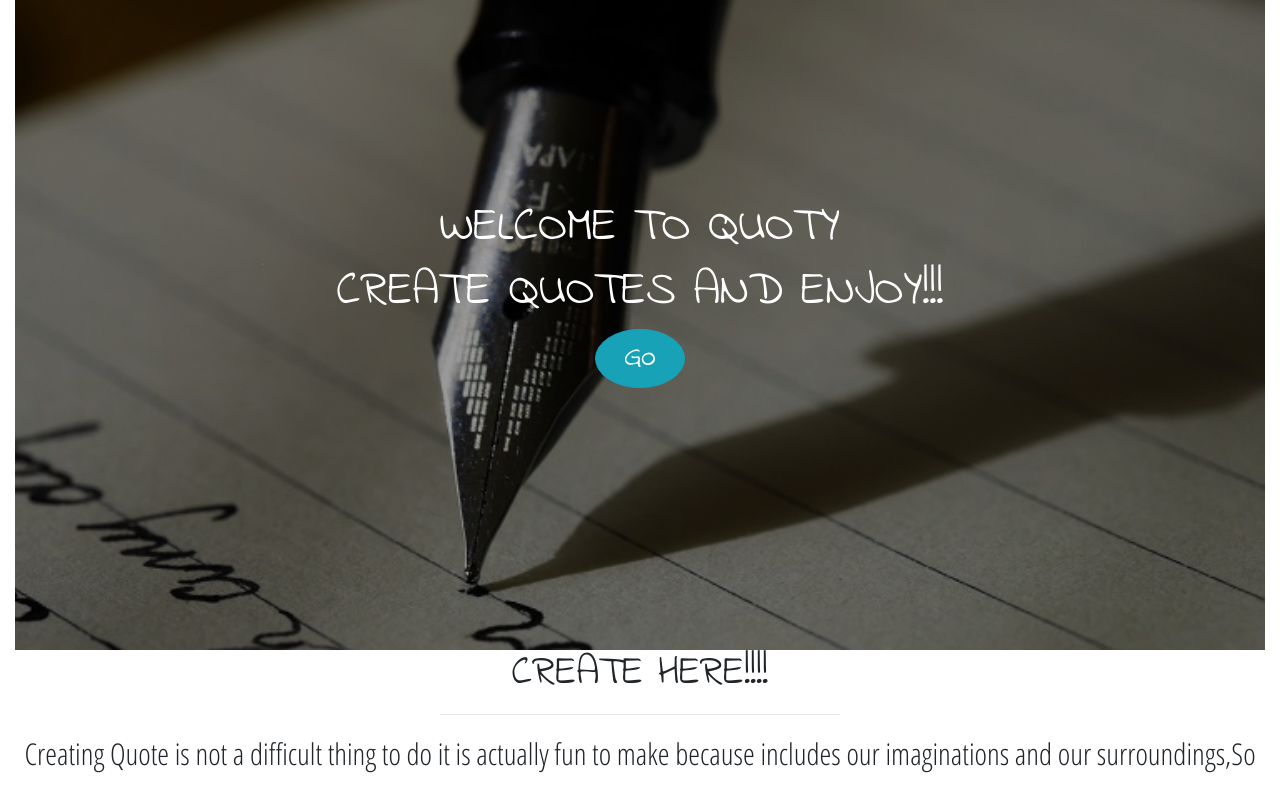
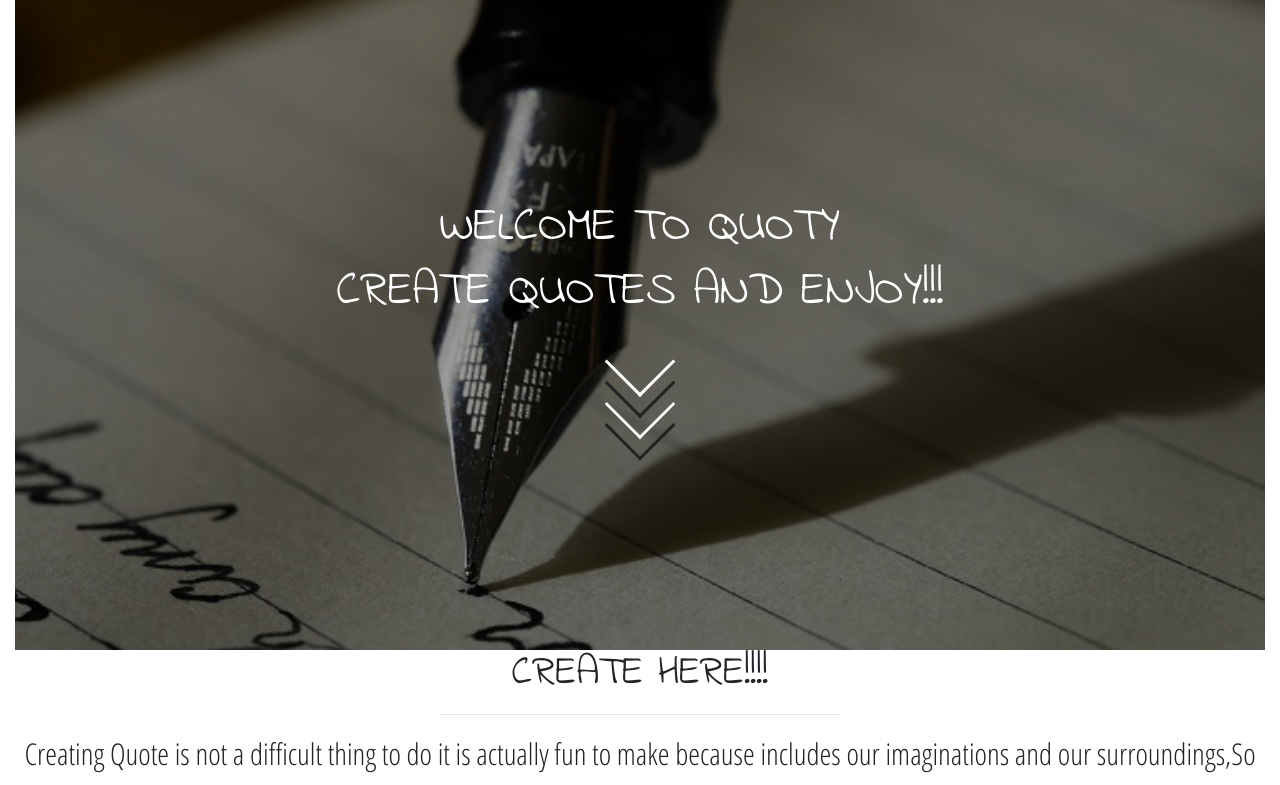
Before and after one commit to Mugengano18/quote-web, an Angular app: page / in a window 1280 px wide. Shown: the top 785 px of the page. Built offline with nearby package versions, Linux system fonts and the light colour scheme.

Commit message:
i added some styles and the content

```diff
--- a/src/app/app.component.html
+++ b/src/app/app.component.html
@@ -1,2 +1,2 @@
-<app-part1></app-part1>
+
 <app-quotes></app-quotes>
--- a/src/app/highlight.directive.ts
+++ b/src/app/highlight.directive.ts
@@ -9,7 +9,7 @@ export class HighlightDirective {
 
 
   @HostListener("click") onClicks(){
-    this.highlight("yellow")
+    this.highlight("indigo")
   }
   public highlight(color:string){
     this.elem.nativeElement.style.backgroundColor=color;
--- a/src/app/part1/part1.component.css
+++ b/src/app/part1/part1.component.css
@@ -24,3 +24,64 @@ button{
     font-size: 30px;
     width: 90px;
 }
+.indicator{
+    position:relative;
+    top: 250px;
+    left: 600px;
+    width:50px;
+    height: 50px;
+    /* background: #ccc; */
+    transform: rotate(45deg);
+}
+.indicator span{
+    position: absolute;
+    top: 0;
+    left: 0;
+    width: 100%;
+    height: 100%;
+    display: block;
+    box-sizing: border-box;
+    border: none;
+    border-right: 3px solid #fff;
+    border-bottom: 3px solid #fff;
+    animation: animate 1s linear infinite
+}
+.indicator span:nth-child(1){
+    top: -30px;
+    left: -30px;
+    animation-delay: 0s;
+}
+.indicator span:nth-child(2){
+    top: -15px;
+    left: -15px;
+    animation-delay: 0.2s;
+}
+.indicator span:nth-child(3){
+    top: 0px;
+    left: 0px;
+    animation-delay: 0.4s;
+}
+.indicator span:nth-child(4){
+    top: 15px;
+    left: 15px;
+    animation-delay: 0.6s;
+}
+.indicator span:nth-child(6){
+    top: 30px;
+    left: 30px;
+    animation-delay: 0.8s;
+}
+@keyframes animate{
+    0%{
+        border-color: #fff;
+
+    }
+    20%{
+        border-color: #fff;
+
+    }
+    20.1%,100%{
+        border-color: #222;
+
+    }
+}
--- a/src/app/part1/part1.component.html
+++ b/src/app/part1/part1.component.html
@@ -14,7 +14,14 @@
         <div class="introduction">
             <h2>WELCOME TO QUOTY</h2>
             <h2>CREATE QUOTES AND ENJOY!!!</h2>
-            <a href='app-quotes.html'><button type="button" class="btn btn-info">Go</button></a>
+            <!-- <img src="https://img.icons8.com/flat_round/100/000000/expand-arrow--v2.png"> 0-->
+            <div class="indicator">
+                <span></span>
+                <span></span>
+                <span></span>
+                <span></span>
+                <span></span>
+            </div>
         </div>
     </div>
 </body>
--- a/src/app/part1/part1.component.ts
+++ b/src/app/part1/part1.component.ts
@@ -1,4 +1,4 @@
-import { Component, OnInit } from '@angular/core';
+import { Component, OnInit, EventEmitter, Output } from '@angular/core';
 
 @Component({
   selector: 'app-part1',
@@ -6,7 +6,11 @@ import { Component, OnInit } from '@angular/core';
   styleUrls: ['./part1.component.css']
 })
 export class Part1Component implements OnInit {
+  @Output() isScrolled= new EventEmitter<boolean>();
 
+  scrollQuote(scroll:boolean){
+    this.isScrolled.emit(scroll);
+  }
   constructor() { }
 
   ngOnInit() {
--- a/src/app/quote-form/quote-form.component.html
+++ b/src/app/quote-form/quote-form.component.html
@@ -22,8 +22,9 @@
             </div>
         </div>
         <div class="form-group">
+            <label>Posting date:</label>
             <input type="date" class="form-control" id="date" required [(ngModel)]="newQuote.publishDate" name="date"
-                #publishDate='ngModel'>
+                #publishDate='ngModel' placeholder="posting date...">
             <div [hidden]="publishDate.valid||publishDate.pristine" class="alert alert-success">
                 <p>required</p>
             </div>
--- a/src/app/quotes/quotes.component.css
+++ b/src/app/quotes/quotes.component.css
@@ -22,8 +22,17 @@ h1{
     font-size:30px;
 }
 #column{
-    background-image: url("img/img5.jpg")
+    background-image: url("img/img5.jpg");
+    background-repeat: no-repeat;
+    background-size: cover;
 }
 .card{
     margin-top: 40px;
 }
+app-quote-form{
+    margin-top: 40px;
+}
+h2{
+    text-align: center;
+    font-family: 'Fjalla One', sans-serif;
+}
--- a/src/app/quotes/quotes.component.html
+++ b/src/app/quotes/quotes.component.html
@@ -1,3 +1,5 @@
+<app-part1 ></app-part1>
+<link href="https://fonts.googleapis.com/css?family=Fjalla+One&display=swap" rel="stylesheet">
 <link href="https://fonts.googleapis.com/css?family=Lora&display=swap" rel="stylesheet">
 <link href="https://fonts.googleapis.com/css?family=Indie+Flower&display=swap" rel="stylesheet">
 <link href="https://fonts.googleapis.com/css?family=Open+Sans+Condensed:300&display=swap" rel="stylesheet">
@@ -24,6 +26,7 @@
   <div class="row">
     <div class="col-md-3"></div>
     <div class="col-md-6">
+      <h2>Make Your Quote</h2>
       <div class="card">
         <app-quote-form (getQuote)="addNewQuote($event)"></app-quote-form>
       </div>
--- a/src/app/quotes/quotes.component.ts
+++ b/src/app/quotes/quotes.component.ts
@@ -24,6 +24,12 @@ export class QuotesComponent implements OnInit {
     this.quot.push(quoting);
   }
 
+  // scrollDown(){
+  //   if(isScrolled){
+  //     this
+  //   }
+  // }
+
 
 
   constructor() {
```
Also changed, not shown: img/Screenshot from 2019-08-25 17-54-42.png (added).
